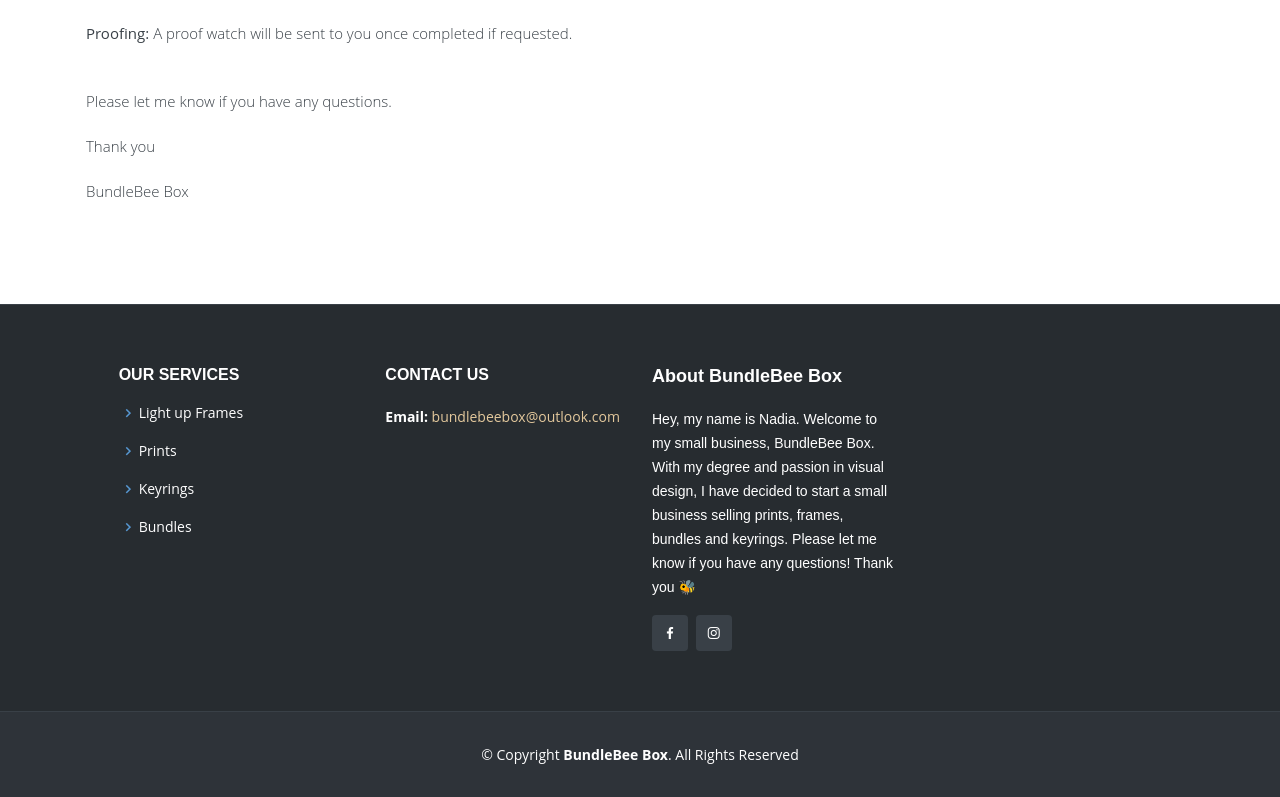
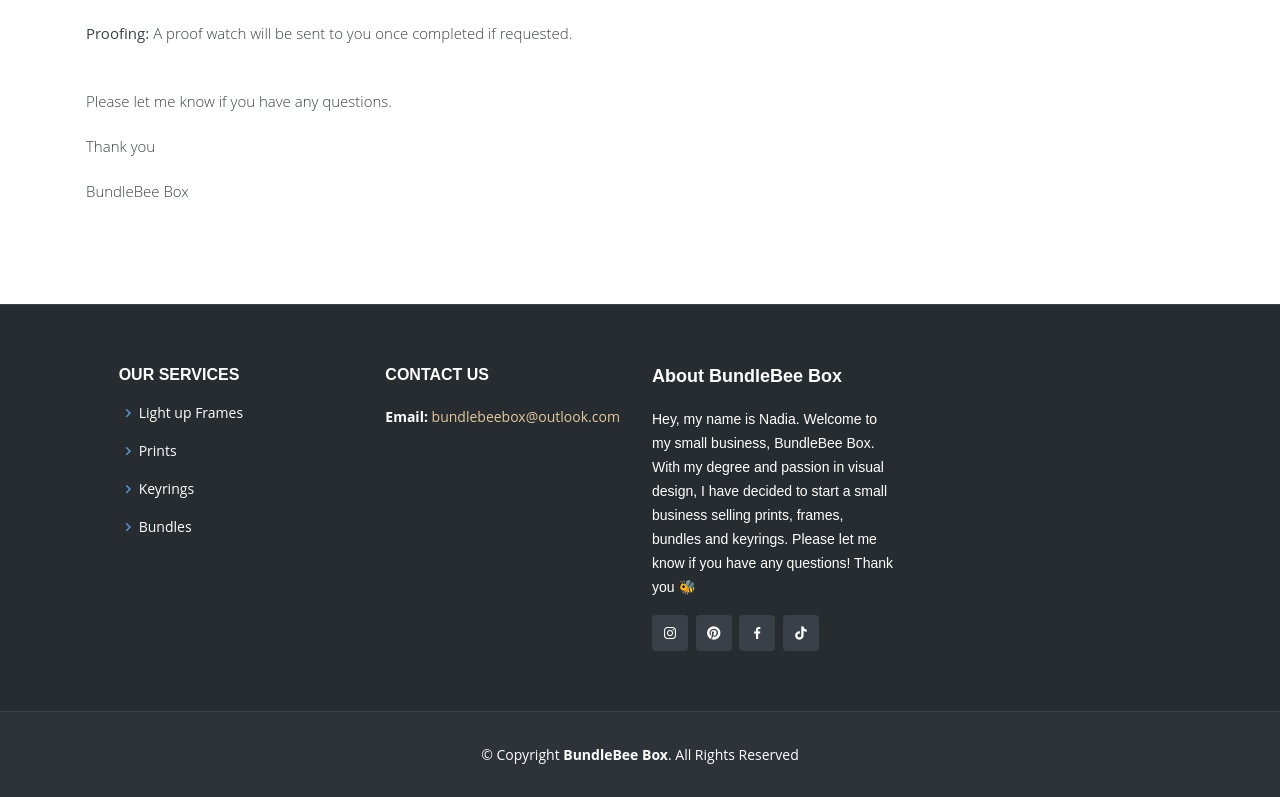
Before and after one commit to nadia-media/Hidayah, a plain HTML site: page weddingprint.html in a window 1280 px wide. Shown: the part 1802-2599 px from the top of the page. Drawn offline with nearby package versions, Linux system fonts and the light colour scheme.

Commit message:
added social media icons

```diff
--- a/weddingprint.html
+++ b/weddingprint.html
@@ -57,7 +57,6 @@
         <nav id="navbar" class="navbar">
           <ul>
             <li><a class="nav-link scrollto active" href="index.html">Home</a></li>
-            <li class="dropdown"><a href="#"><span>Products</span> <i class="bi bi-chevron-down"></i></a>
               <ul>
                 <li><a href="light up frames.html">Light up Frames</a></li>
                 <li><a href="prints.html">Prints</a></li>
@@ -362,8 +361,10 @@
                      <h3>About BundleBee Box</h3>
                      <p>Hey, my name is Nadia. Welcome to my small business, BundleBee Box. With my degree and passion in visual design, I have decided to start a small business selling prints, frames, bundles and keyrings. Please let me know if you have any questions! Thank you 🐝</p>
                      <div class="social-links mt-3">
+                       <a href="https://www.instagram.com/bundlebeebox/" target="_blank" class="instagram"><i class="bx bxl-instagram"></i></a>
+                       <a href="https://www.pinterest.co.uk/bundlebeebox1/" target="_blank" class="pinterest"><i class="bx bxl-pinterest"></i></a>
                        <a href="https://www.facebook.com/bundlebeebox/" target="_blank"  class="facebook"><i class="bx bxl-facebook"></i></a>
-                       <a href="https://www.instagram.com/bundlebeebox/" target="_blank" class="instagram"><i class="bx bxl-instagram"></i></a>
+                       <a href="https://www.tiktok.com/@bundlebeebox/" target="_blank" class="pinterest"><i class="bx bxl-tiktok"></i></a>
                      </div>
                    </div>
 
```
Also changed, not shown: index.html (+0 -1 lines).
